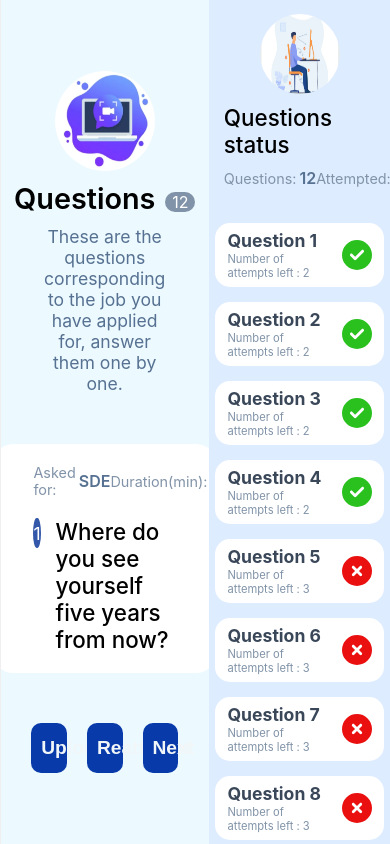
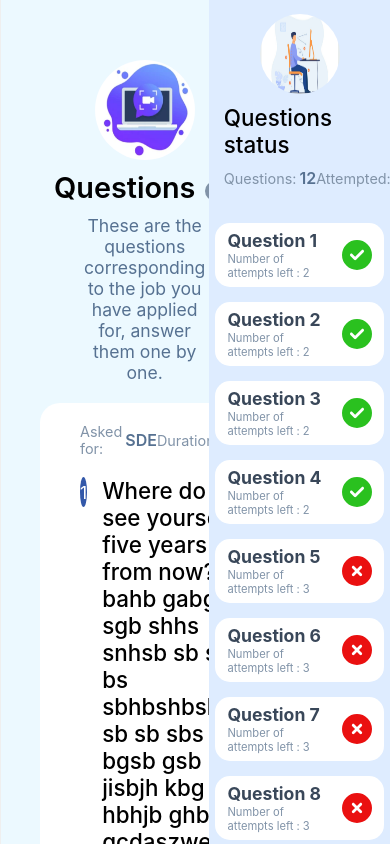
Before and after one commit to NamanAgarwal214/AI-Interview-Platform, a React (Create React App) app in the folder client/: page /company/dashboard in a window 390 px wide. Built offline with nearby package versions, Linux system fonts and the light colour scheme.

Commit message:
made question page responsive

```diff
--- a/client/src/components/QuestionPage.jsx
+++ b/client/src/components/QuestionPage.jsx
@@ -8,6 +8,7 @@ import "../styles/QuestionPage.css";
 const QuestionPage = () => {
   return (
     <div className="question-page">
+      <div className="scroll-container">
         <div className="question-page-left">
           <div className="question-page-header">
             <div className="question-icon">
@@ -36,7 +37,10 @@ const QuestionPage = () => {
             <div className="question">
               <div className="question-no">1</div>
               <div className="question-statement">
-              Where do you see yourself five years from now?
+                Where do you see yourself five years from now?bh bahb gabgb sgb
+                shhs snhsb sb sb bs sbhbshbshbsh sb sb sbs bgsb gsb hjs jisbjh
+                kbg b?hbhjb ghbgv gcdaszweaeas fgfhjgkjhfy thdtrcgh hbhmhv fcfcd
+                fcvygbh bhhnn?
               </div>
             </div>
           </div>
@@ -44,6 +48,7 @@ const QuestionPage = () => {
             <button className="button">Upload</button>
             <button className="button">Reattempt</button>
             <button className="button">Next</button>
+          </div>
         </div>
       </div>
       <div className="question-page-right">
--- a/client/src/styles/QuestionPage.css
+++ b/client/src/styles/QuestionPage.css
@@ -2,23 +2,26 @@
   display: flex;
   width: 100%;
 }
-.question-page-left {
+.scroll-container {
   display: flex;
-  flex-direction: column;
-  justify-content: center;
+  overflow-y: scroll;
   background-color: #ecf9ff;
   flex: 65%;
-  padding: 4% 4%;
-  gap: 50px;
-  overflow-y: scroll;
 }
-.question-page-left::-webkit-scrollbar {
+.scroll-container::-webkit-scrollbar {
   display: none;
 }
+.question-page-left {
+  width: 100%;
+  padding: 40px 40px;
+  gap: 50px;
+}
+
 .question-page-header {
   display: flex;
   flex-direction: column;
   align-self: center;
+  margin: 20px auto;
   gap: 10px;
   width: 60%;
 }
@@ -70,6 +73,8 @@
   display: flex;
   flex-direction: column;
   align-self: center;
+  margin: 0px auto;
+
   padding: 20px 40px;
   background-color: #fff;
   border-radius: 20px;
@@ -133,6 +138,7 @@
 }
 .question-statement {
   display: flex;
+  flex: 60%;
   font-size: 1.4rem;
   font-weight: 500;
   flex-direction: column;
@@ -142,6 +148,8 @@
 .question-buttons {
   display: flex;
   justify-content: center;
+  margin: 20px auto;
+  padding: 30px 30px;
   width: 100%;
   gap: 20px;
 }
```
Lines whose indentation alone changed are shown as unchanged.
